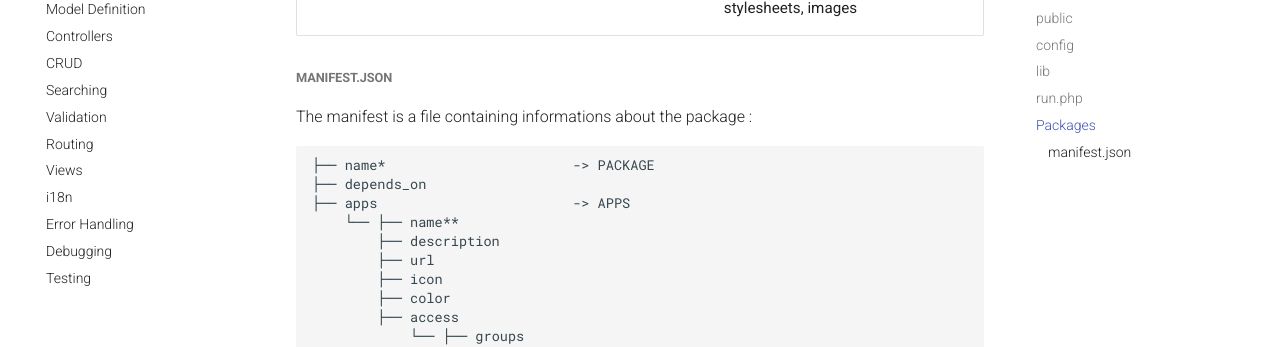
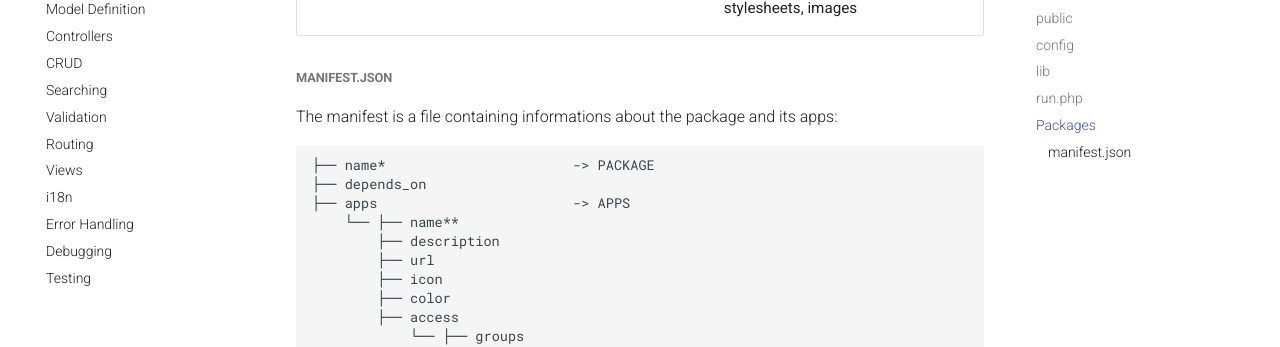
Before and after one commit to equalframework/equal-doc, an MkDocs documentation site: the page built from docs/usage/directory-structure.md, in a window 1280 px wide and 900 px high, scrolled down 3496 px. Shown: the part 153-500 px from the top of the window. Built offline with MkDocs 1.6.1 and Material for MkDocs 9.7.7, drawn with Linux system fonts in a browser that asks for light colours; comment, search, counter and statistics services are not loaded.

Commit message:
added docs

````diff
--- a/docs/usage/directory-structure.md
+++ b/docs/usage/directory-structure.md
@@ -124,7 +124,7 @@ package_name
 
 ##### manifest.json
 
-The manifest is a file containing informations about the package :
+The manifest is a file containing informations about the package and its apps:
 
 ```
 ├── name*						-> PACKAGE
````
